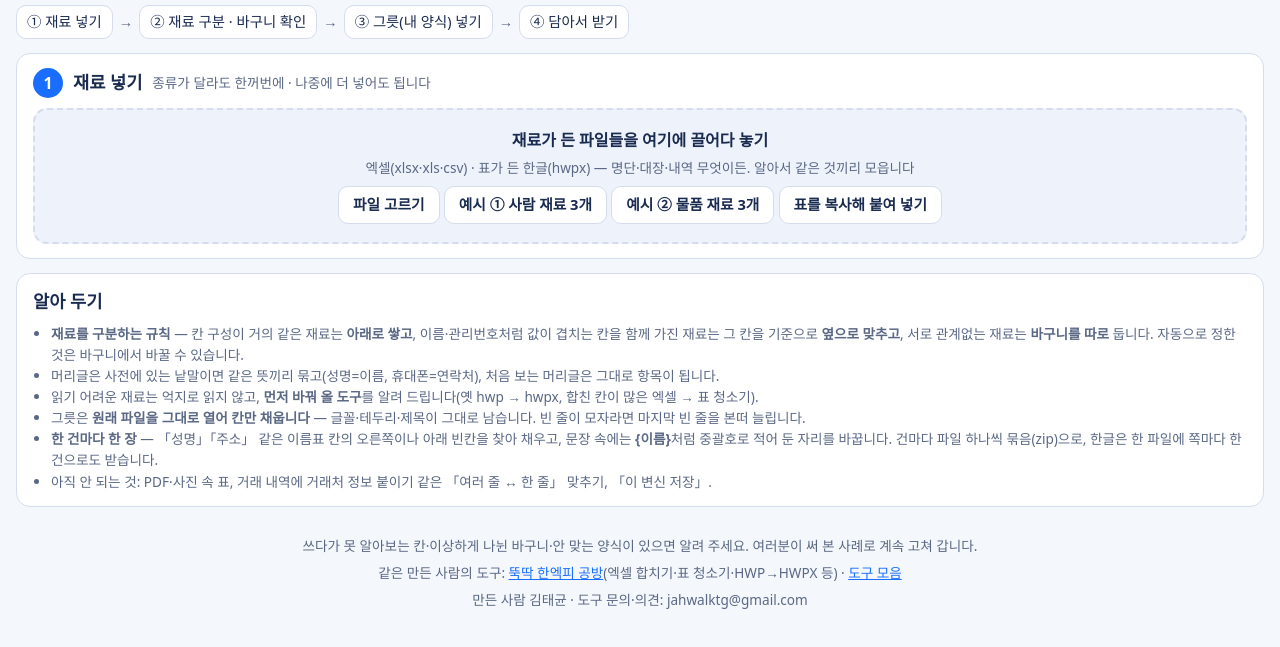
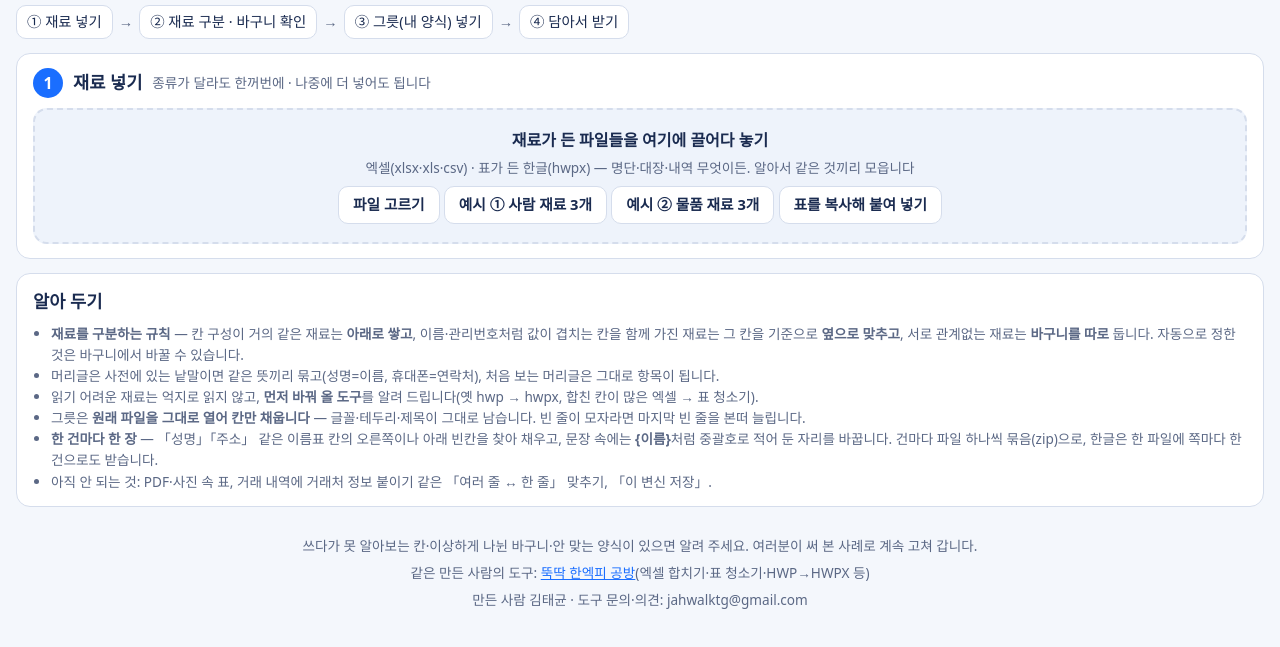
Before and after one commit to jahwalktg/jahwal-wizard, a plain HTML site: page index.html in a window 1280 px wide. Shown: the part 113-760 px from the top of the page. Drawn offline with nearby package versions, Linux system fonts and the light colour scheme; a script that the page names is missing; a web font is replaced by a local one.

Commit message:
바닥글에서 도구 모음 링크 뺌
Co-Authored-By: Claude Opus 5.5 <noreply@anthropic.com>

```diff
--- a/index.html
+++ b/index.html
@@ -133,7 +133,7 @@ textarea{width:100%}
   </section>
   <footer>
     <p class="hint" style="margin:0 0 6px">쓰다가 못 알아보는 칸·이상하게 나뉜 바구니·안 맞는 양식이 있으면 알려 주세요. 여러분이 써 본 사례로 계속 고쳐 갑니다.</p>
-    <p class="hint" style="margin:0 0 6px">같은 만든 사람의 도구: <a href="https://jahwalktg.github.io/jahwal-office/" target="_blank" rel="noopener">뚝딱 한엑피 공방</a>(엑셀 합치기·표 청소기·HWP→HWPX 등) · <a href="https://jahwalktg.github.io/" target="_blank" rel="noopener">도구 모음</a></p>
+    <p class="hint" style="margin:0 0 6px">같은 만든 사람의 도구: <a href="https://jahwalktg.github.io/jahwal-office/" target="_blank" rel="noopener">뚝딱 한엑피 공방</a>(엑셀 합치기·표 청소기·HWP→HWPX 등)</p>
     <div data-jt-contact class="hint">만든 사람 김태균 · 도구 문의·의견: jahwalktg@gmail.com</div>
   </footer>
 </div>
```
